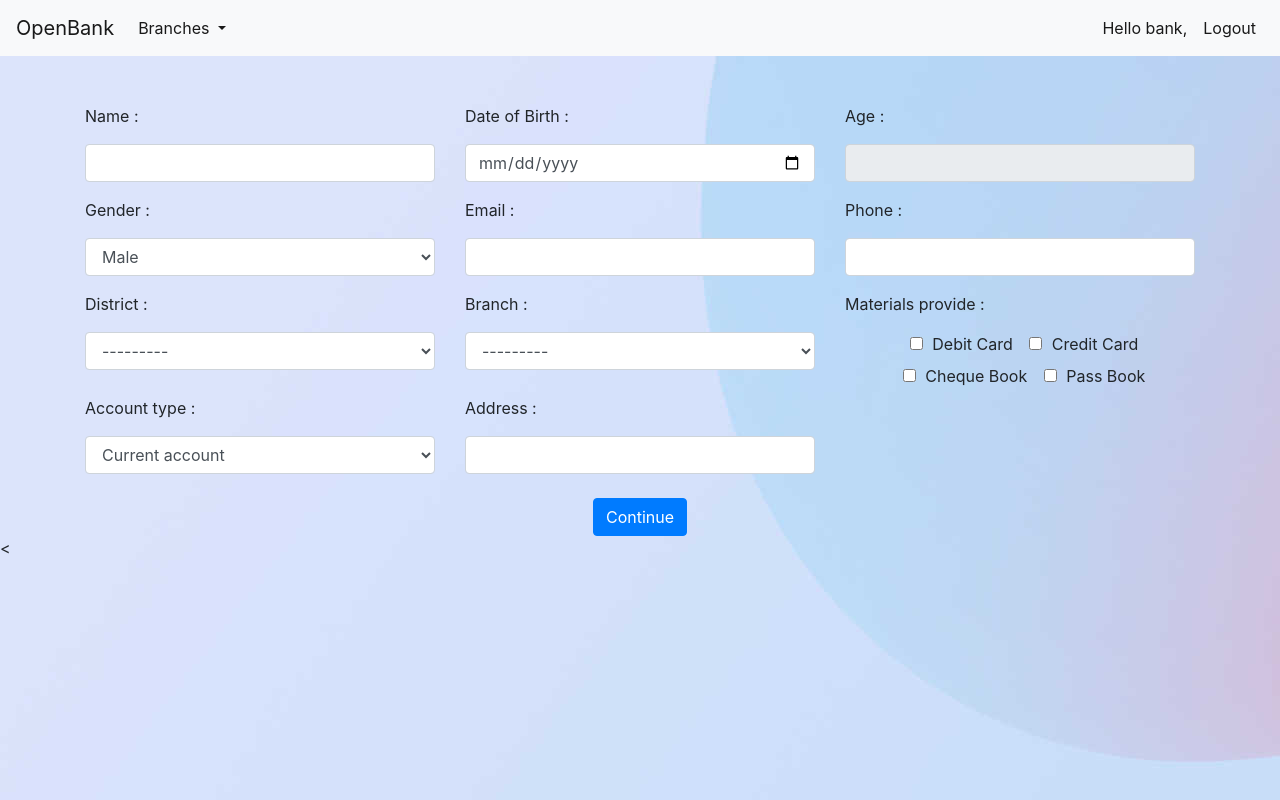
After one commit to adhulnn/inm_banking, a Django app: page /mediator in a window 1280 px wide. The commit adds this page. Run offline with Django 4.2, Linux system fonts and the light colour scheme; a user stored in the database is signed in; data comes from the database, SQL or seed files in the repository; both versions use the stored data as it was after the commit; some libraries are stand-ins or nearby versions.

Commit message:
modified

```diff
--- a/banking/banking/urls.py
+++ b/banking/banking/urls.py
@@ -15,10 +15,19 @@ Including another URLconf
     2. Add a URL to urlpatterns:  path('blog/', include('blog.urls'))
 """
 from django.contrib import admin
-from django.urls import path,include
-
+from django.urls import path, include
+from django.conf import settings
+from django.conf.urls.static import static
 
 urlpatterns = [
     path('admin/', admin.site.urls),
     path('', include('main.urls')),
 ]
+
+# Serve static files during development
+if settings.DEBUG:
+    urlpatterns += static(settings.STATIC_URL, document_root=settings.STATIC_ROOT)
+
+# Serve media files during development
+if settings.DEBUG:
+    urlpatterns += static(settings.MEDIA_URL, document_root=settings.MEDIA_ROOT)
--- a/banking/main/urls.py
+++ b/banking/main/urls.py
@@ -11,4 +11,5 @@ urlpatterns =[
     path('after_login/', after_login, name='after_login'),
     path('logout/', logout_view, name='logout'),
     path('after_login/load_branches/',load_branches,name='load_branches'),
+    path('mediator',mediator,name="middle")
 ]
--- a/banking/main/views.py
+++ b/banking/main/views.py
@@ -21,6 +21,19 @@ def index(req):
 #     return render(request, 'home.html', {'success_message': success_message})
 
 # ---------------------------------
+@login_required
+def mediator(req):
+    if req.method == 'POST':
+        form = ContinueRegisterForm(req.POST)
+        if form.is_valid():
+            form.instance.user = req.user
+            form.save()
+            return redirect('medium')
+        else:
+            messages.error(req, 'There was an error in your submission. Please check the form.')
+    else:
+        form = ContinueRegisterForm()
+    return render(req,'just_form.html', {'form': form})
 
 @login_required
 def after_login(request):
@@ -30,7 +43,7 @@ def after_login(request):
             form.instance.user = request.user
             form.save()
             success_message = 'Your application has been submitted successfully.'
-            return render(request, 'home.html', {'success_message': success_message})
+            return render(request, 'medium.html', {'success_message': success_message})
         else:
             messages.error(request, 'There was an error in your submission. Please check the form.')
     else:
@@ -50,7 +63,7 @@ def login_view(request):
         if form.is_valid():
             user = form.get_user()
             login(request, user)
-            return redirect('after_login')
+            return redirect('home')
     else:
         form = UserLoginForm()
     return render(request, 'login.html', {'form': form})
--- /dev/null
+++ b/banking/templates/just_form.html
@@ -0,0 +1,141 @@
+{% extends 'base.html' %}
+{%load static%}
+{% block content %}
+<head>
+    <style>
+        body {
+            background-image: url('{% static "images/lgb.jpg" %}');
+            background-size: auto;
+            background-repeat: no-repeat;
+        }
+    </style>
+</head>
+<nav class="navbar navbar-expand-lg navbar-light bg-light">
+    <a class="navbar-brand" href="{% url 'home' %}">OpenBank</a>
+    <button class="navbar-toggler" type="button" data-toggle="collapse" data-target="#navbarSupportedContent" aria-controls="navbarSupportedContent" aria-expanded="false" aria-label="Toggle navigation">
+      <span class="navbar-toggler-icon"></span>
+    </button>
+
+    <div class="collapse navbar-collapse" id="navbarSupportedContent">
+      <ul class="navbar-nav mr-auto">
+        <!-- <li class="nav-item active">
+          <a class="nav-link" href="#">Home <span class="sr-only">(current)</span></a>
+        </li> -->
+
+        <li class="nav-item dropdown active">
+          <a class="nav-link dropdown-toggle" href="#" id="navbarDropdown" role="button" data-toggle="dropdown" aria-haspopup="true" aria-expanded="false">
+            Branches
+          </a>
+          <div class="dropdown-menu" aria-labelledby="navbarDropdown">
+            <a class="dropdown-item" href="https://en.wikipedia.org/wiki/Wayanad_district">Wayanad</a>
+            <a class="dropdown-item" href="https://en.wikipedia.org/wiki/Kozhikode">Kozhikode</a>
+            <a class="dropdown-item" href="https://en.wikipedia.org/wiki/Malappuram">Malappuram</a>
+            <a class="dropdown-item" href="https://en.wikipedia.org/wiki/Eranakulam">Eranakulam</a>
+            <a class="dropdown-item" href="https://en.wikipedia.org/wiki/Palakkad">Palakkad</a>
+          </div>
+        </li>
+
+        <!-- <li class="nav-item">
+          <a class="nav-link disabled" href="#">Disabled</a>
+        </li> -->
+      </ul>
+      <div class="form-inline my-2 my-lg-0">
+        <ul class="navbar-nav mr-auto">
+            {% if user.is_authenticated %}
+            <li class="nav-item active">
+                <a class="nav-link">Hello {{ user.username }}, </a>
+            </li>
+            <li class="nav-item active">
+                <a class="nav-link" href="{% url 'logout' %}">Logout</a>
+            </li>
+            {%endif%}
+        </ul>
+
+    </div>
+    </div>
+</nav>
+<div class="container mt-5 text-center">
+    <form method="post" id="aflgForm">
+        {% csrf_token %}
+
+        <div class="row">
+            <div class="col-md-4">
+                <p class="text-left">Name :</p>
+                {{ form.name }}
+            </div>
+            <div class="col-md-4">
+                <p class="text-left">Date of Birth :</p>
+                {{ form.dob }}
+            </div>
+            <div class="col-md-4">
+                <p class="text-left">Age :</p>
+                {{ form.age }}
+            </div>
+        </div>
+
+        <div class="row">
+            <div class="col-md-4">
+                <p class="text-left mt-3">Gender :</p>
+                {{ form.gender }}
+            </div>
+            <div class="col-md-4">
+                <p class="text-left mt-3">Email :</p>
+                {{ form.email }}
+            </div>
+            <div class="col-md-4">
+                <p class="text-left mt-3">Phone :</p>
+                {{ form.phone }}
+            </div>
+        </div>
+
+        <div class="row">
+            <div class="col-md-4">
+                <p class="text-left mt-3">District :</p>
+                {{ form.district }}
+            </div>
+            <div class="col-md-4">
+                <p class="text-left mt-3">Branch :</p>
+                {{ form.branch }}
+            </div>
+            <div class="col-md-4">
+                <p class="text-left mt-3">Materials provide :</p>
+                <div class="form-check">
+                    {% for material in form.materials_provide %}
+                        <div class="form-check-inline">
+                            {{ material }}
+                        </div>
+                    {% endfor %}
+                </div>
+            </div>
+        </div>
+
+        <div class="row">
+            <div class="col-md-4">
+                <p class="text-left">Account type :</p>
+                {{ form.account_type }}
+            </div>
+            <div class="col-md-4">
+                <p class="text-left">Address :</p>
+                {{ form.address }}
+            </div>
+        </div><br>
+
+        <button type="submit" class="btn btn-primary">Continue</button>
+    </form>
+</div>
+<script>
+  document.getElementById("id_dob").addEventListener("change", function() {
+      var dob = new Date(this.value);
+      var today = new Date();
+      var age = today.getFullYear() - dob.getFullYear();
+      var monthDiff = today.getMonth() - dob.getMonth();
+
+      if (monthDiff < 0 || (monthDiff === 0 && today.getDate() < dob.getDate())) {
+          age--;
+      }
+
+      document.getElementById("id_age").value = age;
+  });
+</script>
+
+<{% endblock %}
```
Also changed, not shown: banking/templates/after_login.html (+20 -21 lines), banking/templates/home.html (+29 -10 lines), banking/templates/login.html (+13 -3 lines), banking/templates/medium.html (added, +56 -0 lines), banking/templates/register.html (+19 -9 lines), banking/db.sqlite3, banking/static/images/lgb.jpg (added), 1 other file.
